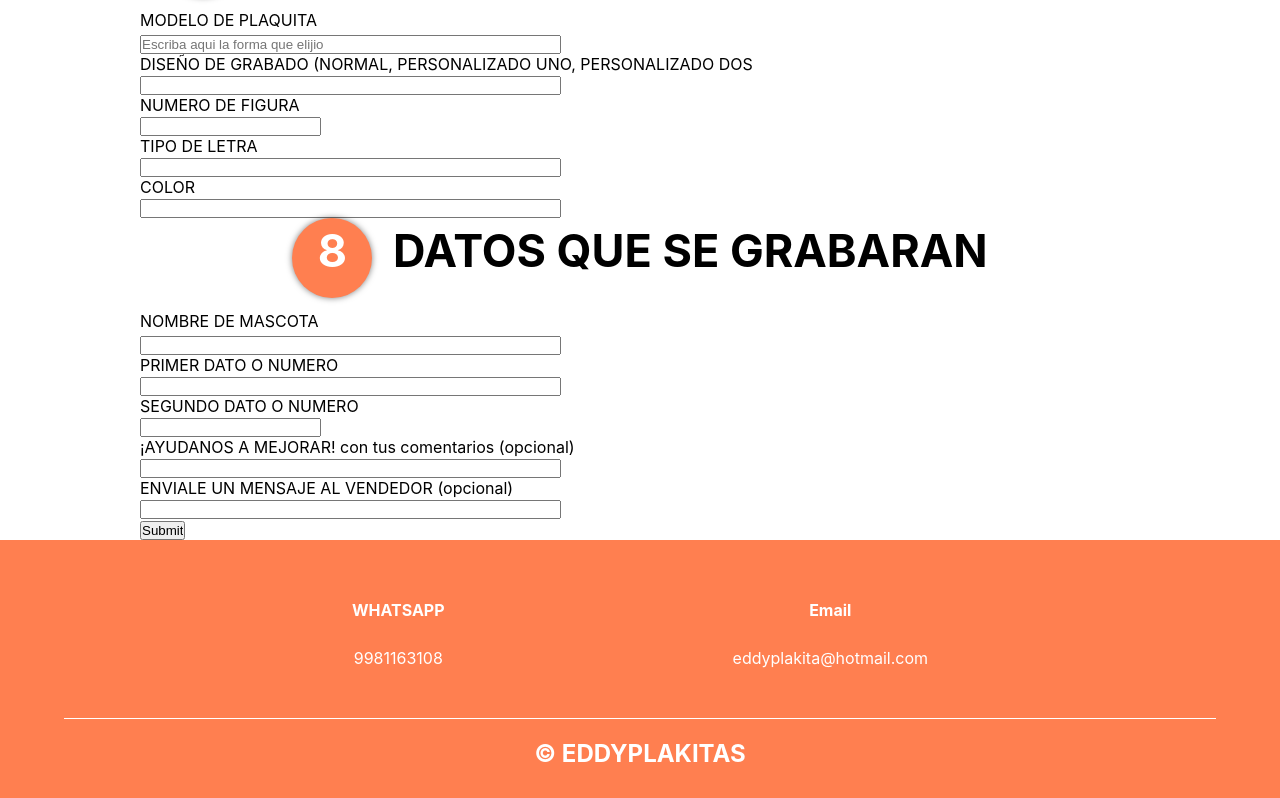
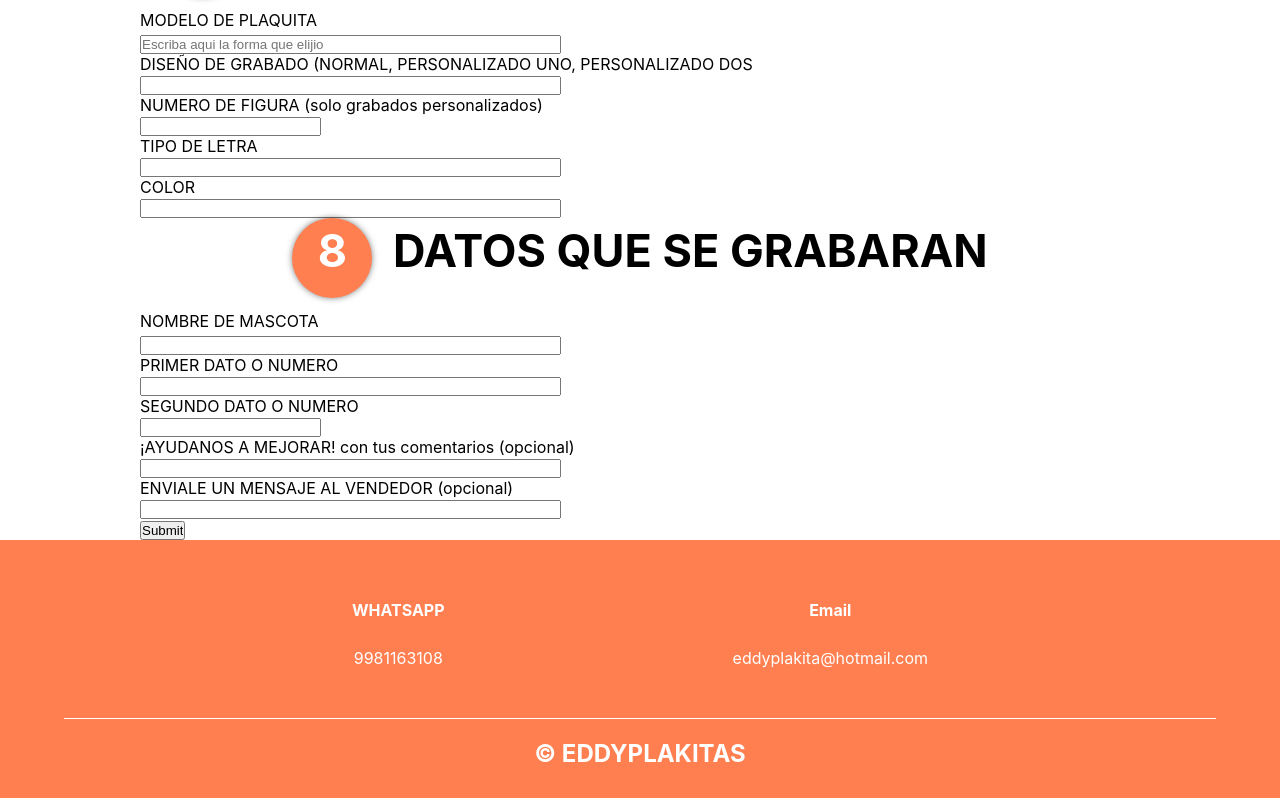
Before and after one commit to KevinS223/EDDYPLAKITA, a plain HTML site: page Pagina 2/pagina2.html in a window 1280 px wide. Shown: the part 9208-10006 px from the top of the page. Drawn offline with Linux system fonts and the light colour scheme.

Commit message:
Update pagina2.html

```diff
--- a/Pagina 2/pagina2.html
+++ b/Pagina 2/pagina2.html
@@ -78,7 +78,7 @@
                 <label>DISEÑO DE GRABADO (NORMAL, PERSONALIZADO UNO, PERSONALIZADO DOS</label><br>
                 <input type="text" size="50px" required name="DISEÑOGRABADO"><br>
 
-                <label>NUMERO DE FIGURA</label><br>
+                <label>NUMERO DE FIGURA (solo grabados personalizados)</label><br>
                 <input type="text" size="20px" name="FIGURA" maxlength="3"><br>
 
                 <label>TIPO DE LETRA</label><br>
```
